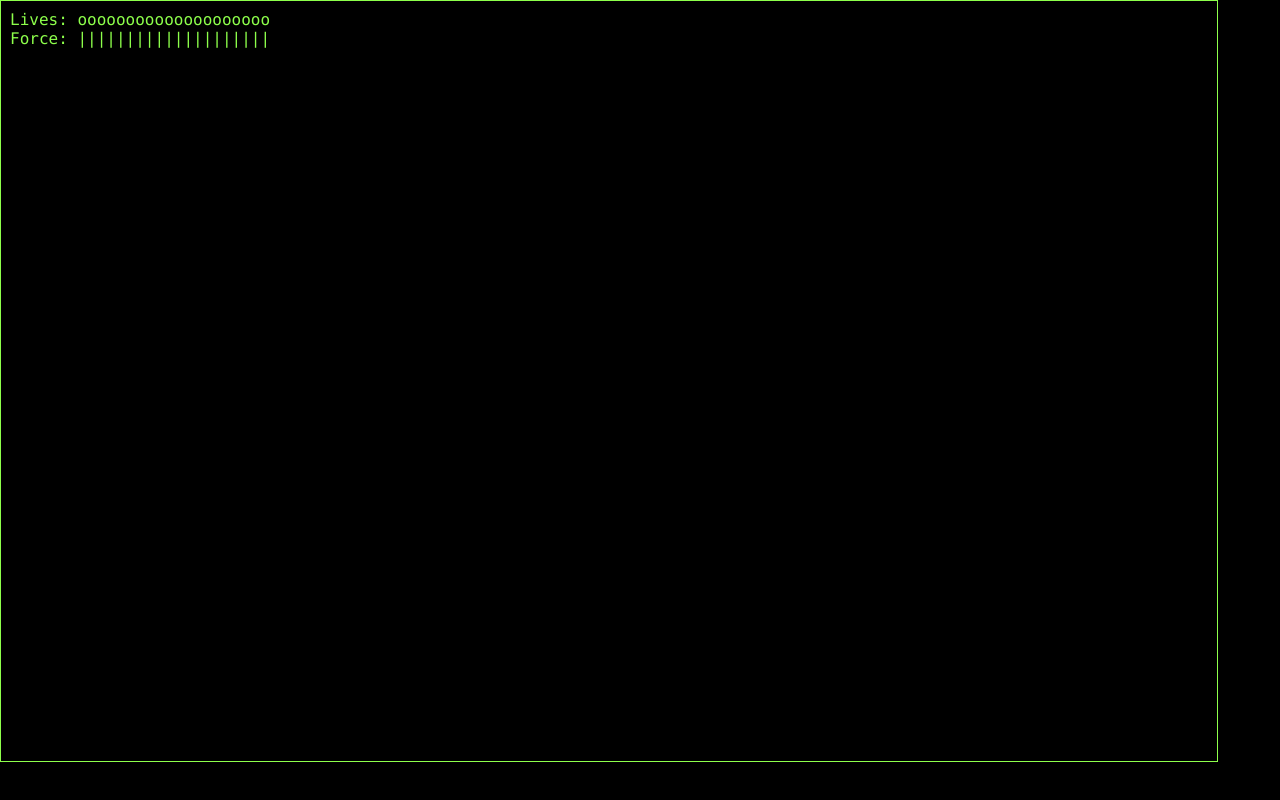
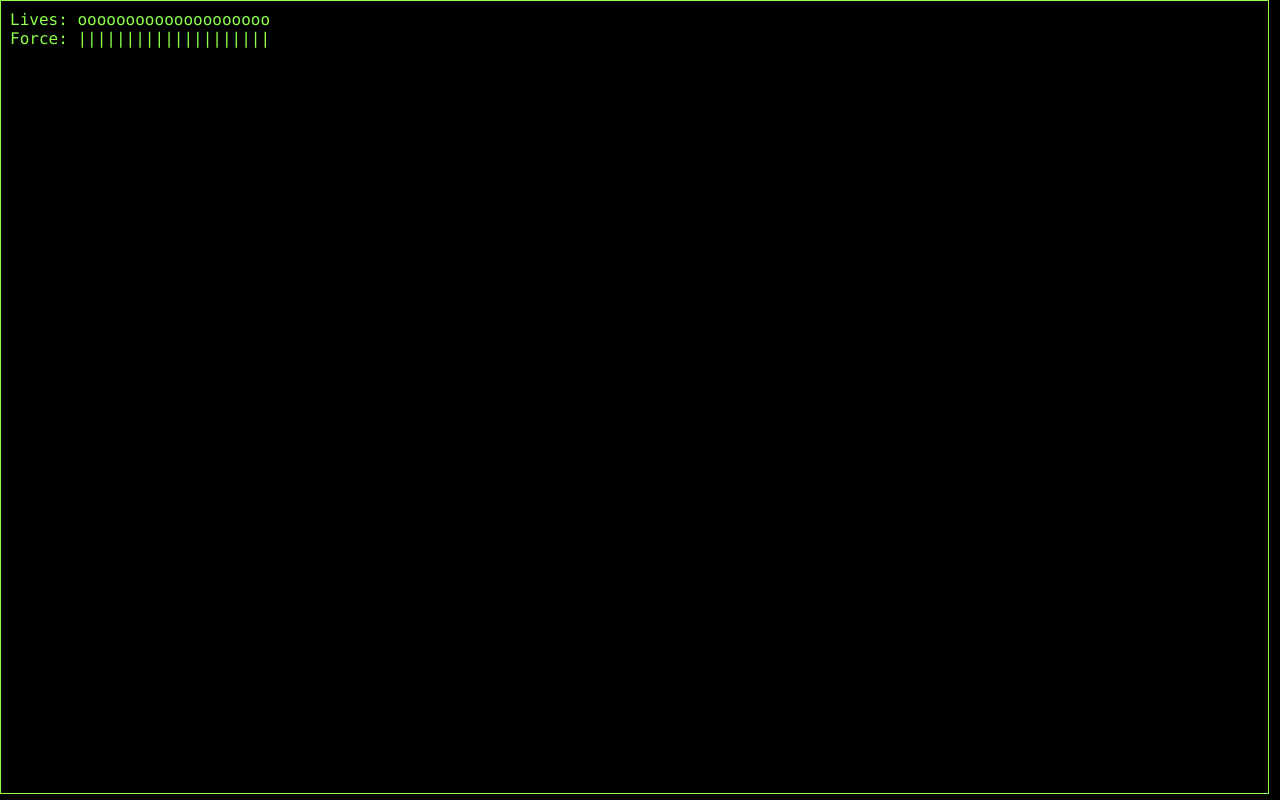
Before and after one commit to weslleysr85/Site, a plain HTML site: page peace in space/index.html in a window 1280 px wide. Drawn offline with Linux system fonts and the light colour scheme.

Commit message:
hud edit

```diff
--- a/peace in space/index.html
+++ b/peace in space/index.html
@@ -14,8 +14,8 @@
         #screen {
             border: 1px solid rgb(141, 255, 75);
             /*display:flex;*/
-            width: 95vw;
-            height: 95vh;
+            width: 99vw;
+            height: 99vh;
             position:absolute;
             background-color: rgb(0, 0, 0);
             image-rendering: pixelated;
```
